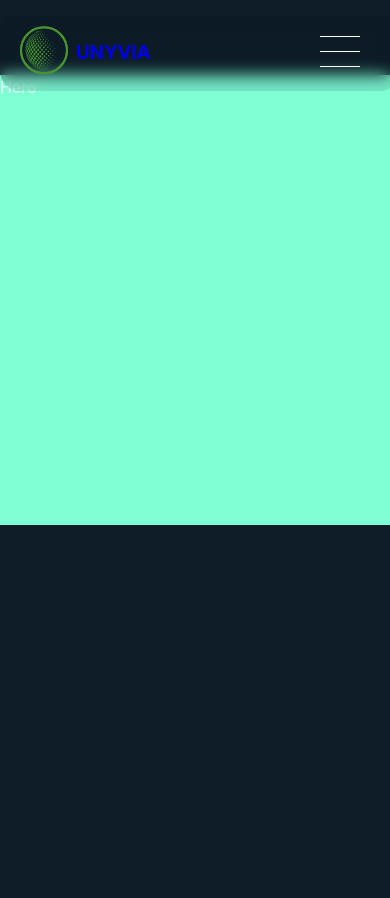
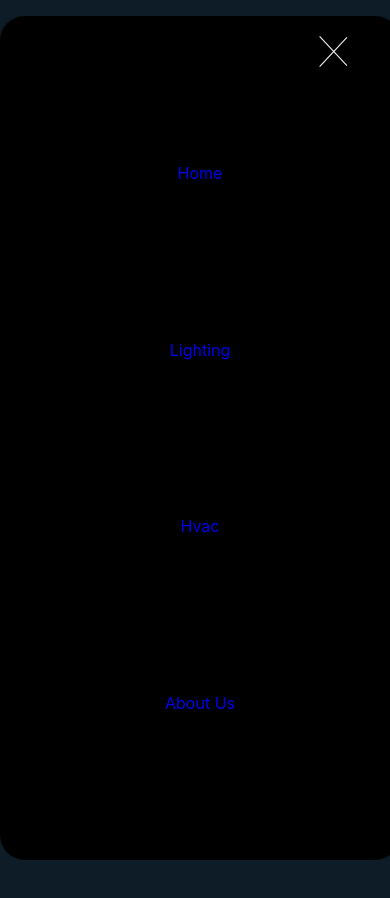
Before and after one commit to SpenyT/unyvia-website, a React (Vite) app: page / in a window 390 px wide. Both pictures are taken after a click on the element 340 px from the left and 56 px from the top of the page. Shown: the top 898 px of the page. Built offline with nearby package versions, Linux system fonts and the light colour scheme.

Commit message:
Added animations to desktop and mobile navbar

```diff
--- a/src/components/Navbar.tsx
+++ b/src/components/Navbar.tsx
@@ -3,7 +3,7 @@ import { Link } from 'react-router-dom';
 import LogoName from './LogoName';
 
 import '../styles/componentStyles/navbar.css';
-import { useState } from 'react';
+import {  useState } from 'react';
 
 
 // const ProductLinks = () => {
@@ -17,24 +17,30 @@ import { useState } from 'react';
 
 
 
+
 export default function Navbar() {
-    const [menuToggle, setMenuToggle] = useState<boolean>(false);
+    const [menuOpen, setMenuOpen] = useState<boolean>(false);
+    const [hamburgerClicked, setHamburgerClicked] = useState<boolean>(false);
 
+    const toggleMenu = () =>{
+        setMenuOpen(!menuOpen)
+        setHamburgerClicked(true)
+        // console.log(menuOpen)
+    }
     return (
         <header className="navbar">
             <nav className="navbar-container">
                 <Link to="/">
                     <div className="logo"><LogoName /></div>
                 </Link>
-                <div className={menuToggle ?  "navbar-buttons" :"navbar-buttons-open"}>
+                <div className={menuOpen ? "navbar-buttons-open" : hamburgerClicked ? "navbar-buttons-closed" :  "navbar-buttons" }>
+
                     <Link to="/"><button className="navbar-button">Home</button></Link>
                     <Link to="/lighting"><button className="navbar-button">Lighting</button></Link>
                     <Link to="/hvac"><button className="navbar-button">Hvac</button></Link>
                     <Link to="/about-us"><button className="navbar-button">About Us</button></Link>
                 </div>
-                <div className="menu-btn" onClick={()=>{
-                    setMenuToggle(!menuToggle)
-                }}>
+                <div className={`menu-btn ${menuOpen ? 'open' : ''}`} onClick={toggleMenu}>
                      <span className="bar top"></span>
                      <span className="bar middle"></span>
                      <span className="bar bottom"></span>
--- a/src/styles/componentStyles/navbar.css
+++ b/src/styles/componentStyles/navbar.css
@@ -1,8 +1,25 @@
+
+@keyframes slideDown{
+    0%{
+        transform :translateY(-80%);
+
+        opacity: 0;
+    }
+    50%{
+        opacity: 0.6;
+    }
+    100%{
+        transform: translateY(0);
+        opacity: 1
+
+    }
+}
 .navbar {
     position: sticky;
     top: 1em;
     z-index: 2;
     height: 75px;
+
 }
 
 
@@ -22,6 +39,8 @@
     background-color: rgb(13, 28, 38, 0.1);
     -webkit-backdrop-filter: blur(8px);
     backdrop-filter: blur(8px);
+     animation: slideDown 0.8s ease forwards;
+
 }
 
 .logo {
@@ -66,17 +85,37 @@
 }
 
 
+
+
 @media screen and (max-width: 600px) {
+
+
+
+     @keyframes slideInRight{
+        from{
+            transform: translateX(100%);
+            opacity: 0;
+        }
+        to{
+            transform: translateX(0);
+            opacity: 1;
+        }
+
+     }
+     @keyframes slideOut{
+
+        from{
+            transform: translateX(0);
+            opacity: 1;
+        }to{
+            transform: translateX(100%);
+            opacity: 0;
+        }
+    }
 
     .navbar-buttons{
         display: none;
-
-        /* transform: perspective(500px) rotateY(-90deg); */
-        /* display: none; */
-
-    }
-
-
+     }
     .navbar-buttons-open{
         display: flex;
         position: absolute;
@@ -92,13 +131,39 @@
 
 
         top: 0;right: 0;
-        transition: all 0.5;
         gap:0.5rem;
 
+        transform: translateX(100%);
+        animation: slideInRight 0.5s ease forwards;
         /* transform: perspective(500px) rotateY(-90deg); */
         /* display: none; */
 
     }
+
+    .navbar-buttons-closed{
+        display: flex;
+        position: absolute;
+        flex-direction: column;
+
+        background-color: black;
+        align-items: center;
+        justify-content: space-evenly;
+
+        width:100%;
+        height: 100vh;
+        border-radius: 25px;
+
+
+        top: 0;right: 0;
+        gap:0.5rem;
+
+        animation: slideOut 0.5s ease forwards;
+
+
+    }
+
+
+
     .navbar-button {
         width: 100px;
         /* flex-grow: 1; */
@@ -108,6 +173,7 @@
         height: 100%;
         justify-content: center;
         text-align: center;
+
 
         /* border-radius: 15px; */
     }
@@ -139,10 +205,10 @@
         background: #fff;
         -webkit-transition: all .5s;
         transition: all .5s;
-        -webkit-transform-origin: left top;
-        -ms-transform-origin: left top;
         transform-origin: left top;
+
     }
+
 
     .bar.middle {
         top: 15px;
@@ -151,13 +217,22 @@
 
     .bar.bottom {
         top: 30px;
-        -webkit-transform-origin: left bottom;
-        -ms-transform-origin: left bottom;
         transform-origin: left bottom;
+
+    }
+
+    .menu-btn.open .top{
+        transform: rotate(47deg);
+    }
+
+    .menu-btn.open .middle{
+        opacity: 0;
+    }
+    .menu-btn.open .bottom{
+        transform: rotate(-47deg);
     }
 
 
 
 
-
 }
--- a/src/styles/index.css
+++ b/src/styles/index.css
@@ -27,6 +27,7 @@
 
 body {
     margin: 0;
+    min-block-size: 100vh;
     background-color: var(--color-grey-green-050);
     color: var(--color-brand-dark);
     font-size: var(--font-size-step-0);
```
